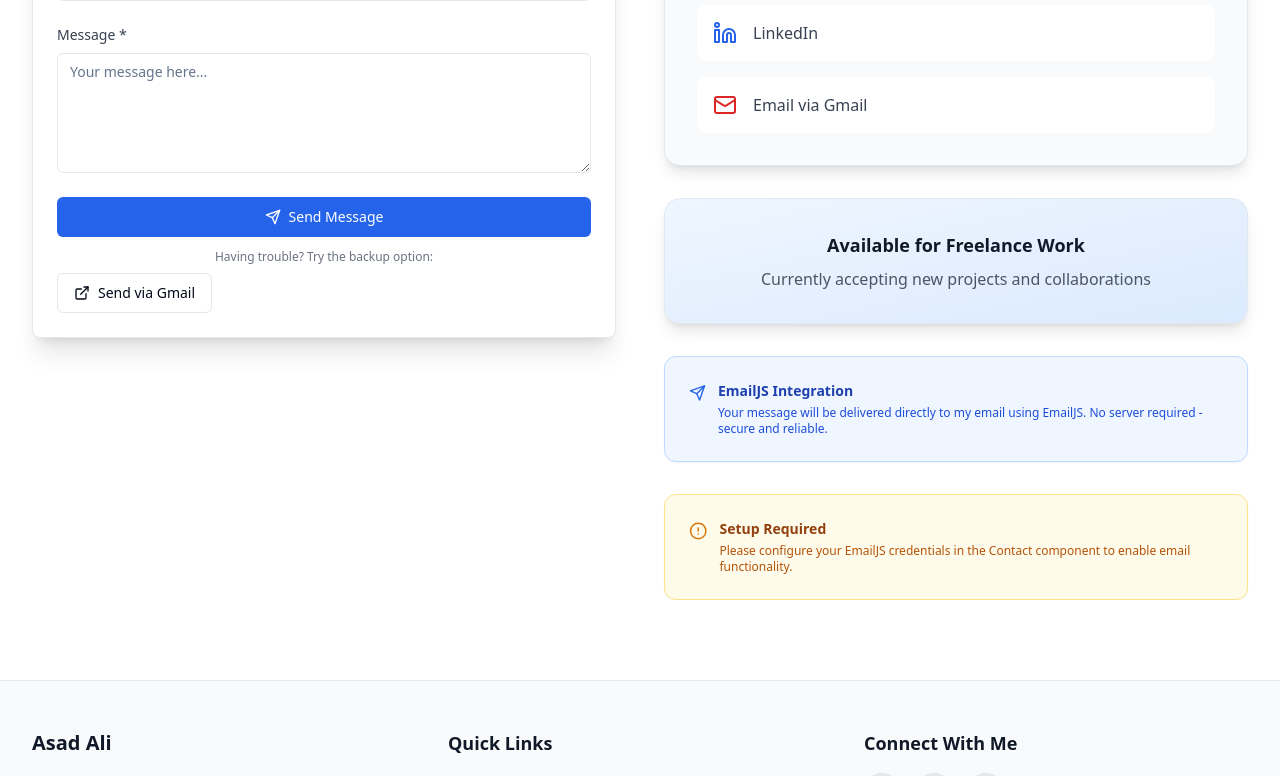
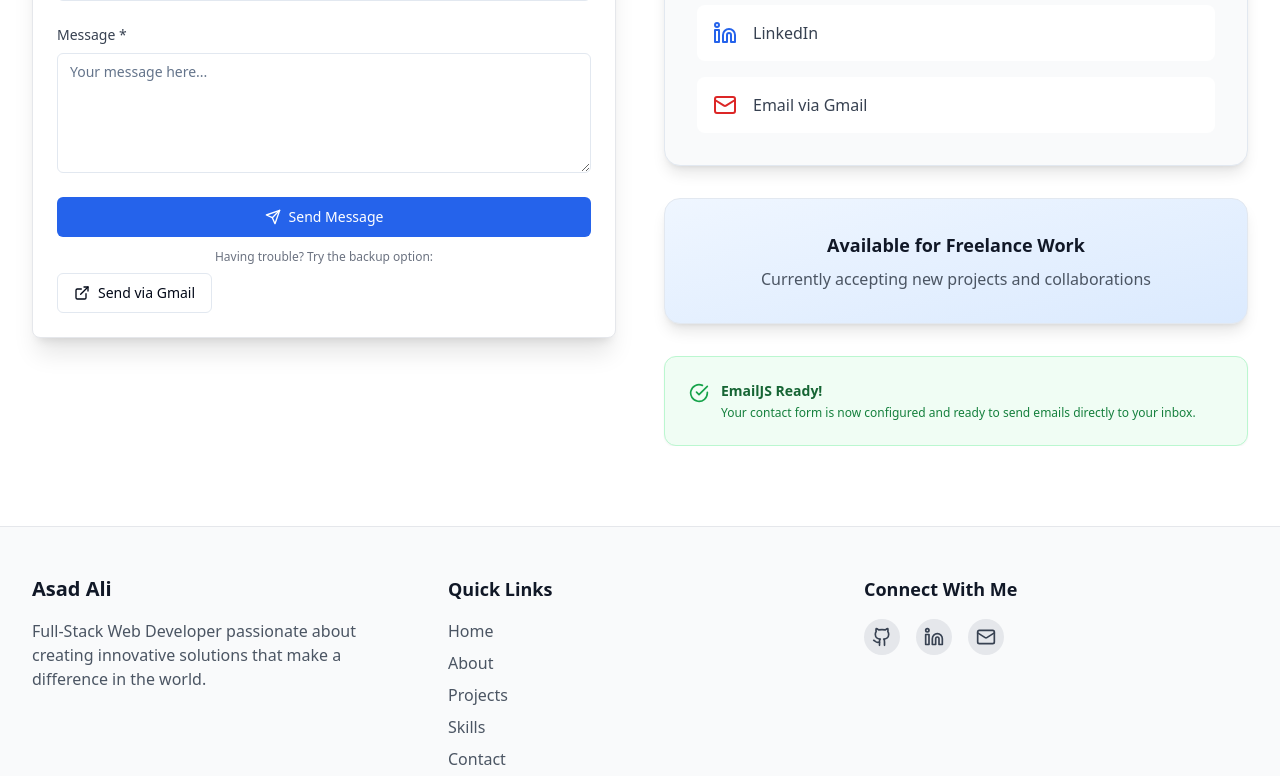
Before and after one commit to AsadMughalAM/dev-portfolio, a React (Vite) app: page / in a window 1280 px wide. Shown: the part 4637-5413 px from the top of the page. Built offline with nearby package versions, Linux system fonts and the light colour scheme.

Commit message:
Update EmailJS Configuration with Your Credentials

```diff
--- a/src/components/Contact.tsx
+++ b/src/components/Contact.tsx
@@ -2,7 +2,7 @@ import { Button } from '@/components/ui/button';
 import { Input } from '@/components/ui/input';
 import { Textarea } from '@/components/ui/textarea';
 import { Card, CardContent, CardHeader, CardTitle } from '@/components/ui/card';
-import { Mail, Github, Linkedin, Send, ExternalLink, CheckCircle, AlertCircle } from 'lucide-react';
+import { Mail, Github, Linkedin, Send, ExternalLink, CheckCircle } from 'lucide-react';
 import { useToast } from '@/hooks/use-toast';
 import { playClickSound } from '@/utils/soundUtils';
 import { useForm } from 'react-hook-form';
@@ -10,6 +10,7 @@ import { zodResolver } from '@hookform/resolvers/zod';
 import * as z from 'zod';
 import { useState } from 'react';
 import emailjs from '@emailjs/browser';
+import { EMAILJS_CONFIG } from '@/utils/emailConfig';
 
 const contactFormSchema = z.object({
   name: z.string().min(2, { message: 'Name must be at least 2 characters.' }),
@@ -40,23 +41,18 @@ const Contact = ({ id }: ContactProps) => {
     await playClickSound();
 
     try {
-      // EmailJS configuration
-      const serviceId = 'service_your_service_id'; // Replace with your EmailJS service ID
-      const templateId = 'template_your_template_id'; // Replace with your EmailJS template ID
-      const publicKey = 'your_public_key'; // Replace with your EmailJS public key
-
       const templateParams = {
         from_name: data.name,
         from_email: data.email,
         message: data.message,
-        to_name: 'Asad Ali', // Your name
+        to_name: 'Asad Ali',
       };
 
       const response = await emailjs.send(
-        serviceId,
-        templateId,
+        EMAILJS_CONFIG.SERVICE_ID,
+        EMAILJS_CONFIG.TEMPLATE_ID,
         templateParams,
-        publicKey
+        EMAILJS_CONFIG.PUBLIC_KEY
       );
 
       if (response.status === 200) {
@@ -146,7 +142,7 @@ const Contact = ({ id }: ContactProps) => {
                 Send Me a Message
               </CardTitle>
               <p className="text-sm text-gray-600 dark:text-gray-400 mt-2">
-                Fill out the form below and I'll receive your message via EmailJS.
+                Fill out the form below and I'll receive your message instantly via EmailJS.
               </p>
             </CardHeader>
 
@@ -276,30 +272,15 @@ const Contact = ({ id }: ContactProps) => {
               </p>
             </Card>
 
-            <Card className="p-6 bg-blue-50 dark:bg-blue-900/20 border-blue-200 dark:border-blue-800 rounded-xl">
+            <Card className="p-6 bg-green-50 dark:bg-green-900/20 border-green-200 dark:border-green-800 rounded-xl">
               <div className="flex items-start space-x-3">
-                <Send className="h-5 w-5 text-blue-600 dark:text-blue-400 mt-0.5" />
+                <CheckCircle className="h-5 w-5 text-green-600 dark:text-green-400 mt-0.5" />
                 <div>
-                  <h4 className="text-sm font-semibold text-blue-800 dark:text-blue-200 mb-1">
-                    EmailJS Integration
+                  <h4 className="text-sm font-semibold text-green-800 dark:text-green-200 mb-1">
+                    EmailJS Ready!
                   </h4>
-                  <p className="text-xs text-blue-700 dark:text-blue-300">
-                    Your message will be delivered directly to my email using EmailJS.
-                    No server required - secure and reliable.
-                  </p>
-                </div>
-              </div>
-            </Card>
-
-            <Card className="p-6 bg-amber-50 dark:bg-amber-900/20 border-amber-200 dark:border-amber-800 rounded-xl">
-              <div className="flex items-start space-x-3">
-                <AlertCircle className="h-5 w-5 text-amber-600 dark:text-amber-400 mt-0.5" />
-                <div>
-                  <h4 className="text-sm font-semibold text-amber-800 dark:text-amber-200 mb-1">
-                    Setup Required
-                  </h4>
-                  <p className="text-xs text-amber-700 dark:text-amber-300">
-                    Please configure your EmailJS credentials in the Contact component to enable email functionality.
+                  <p className="text-xs text-green-700 dark:text-green-300">
+                    Your contact form is now configured and ready to send emails directly to your inbox.
                   </p>
                 </div>
               </div>
--- a/src/utils/emailConfig.ts
+++ b/src/utils/emailConfig.ts
@@ -1,11 +1,10 @@
 // EmailJS Configuration
-// Replace these values with your actual EmailJS credentials
+// Your EmailJS credentials
 
 export const EMAILJS_CONFIG = {
-  // Get these from your EmailJS dashboard: https://www.emailjs.com/
-  SERVICE_ID: 'service_your_service_id', // Replace with your EmailJS service ID
-  TEMPLATE_ID: 'template_your_template_id', // Replace with your EmailJS template ID
-  PUBLIC_KEY: 'your_public_key', // Replace with your EmailJS public key
+  SERVICE_ID: 'service_fvas55f',
+  TEMPLATE_ID: 'template_3wwrv0i',
+  PUBLIC_KEY: 'pCiSuEt2X942cmhDV',
 };
 
 // Email template variables that will be sent to EmailJS
```
